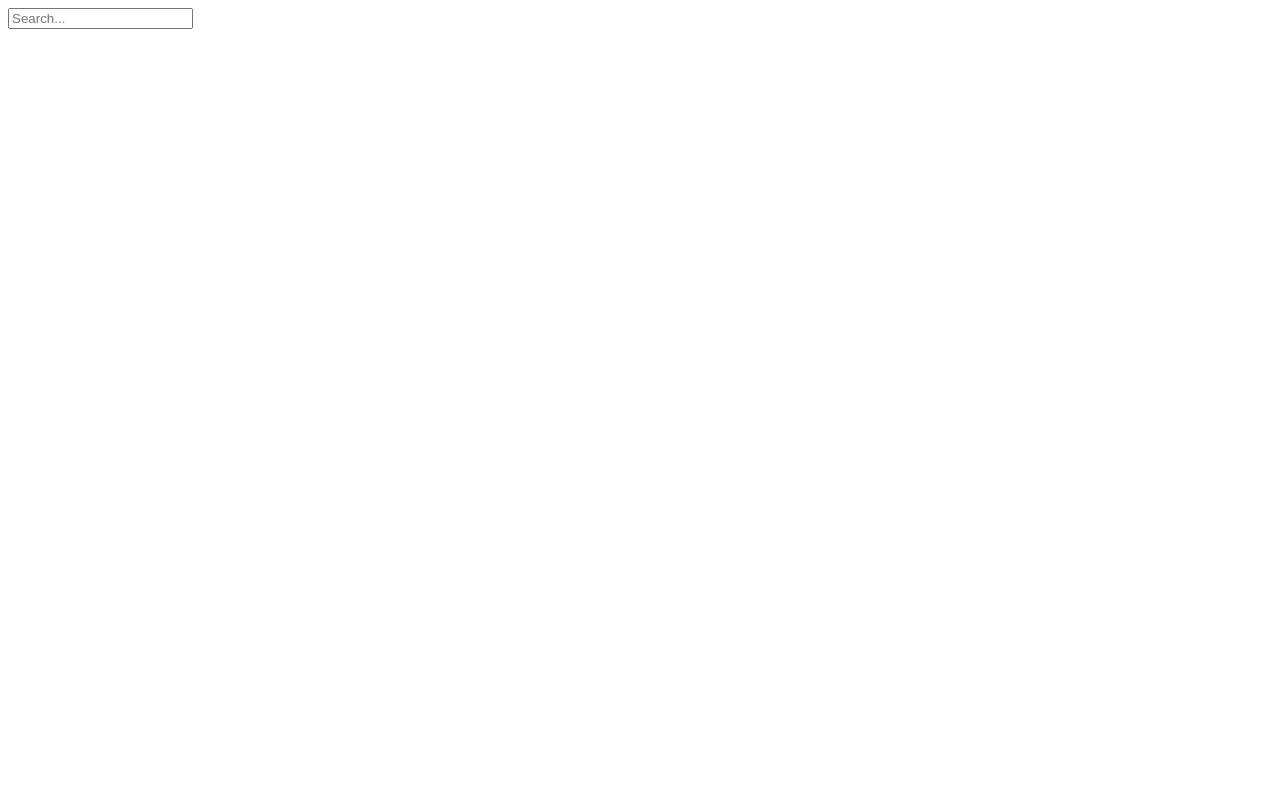
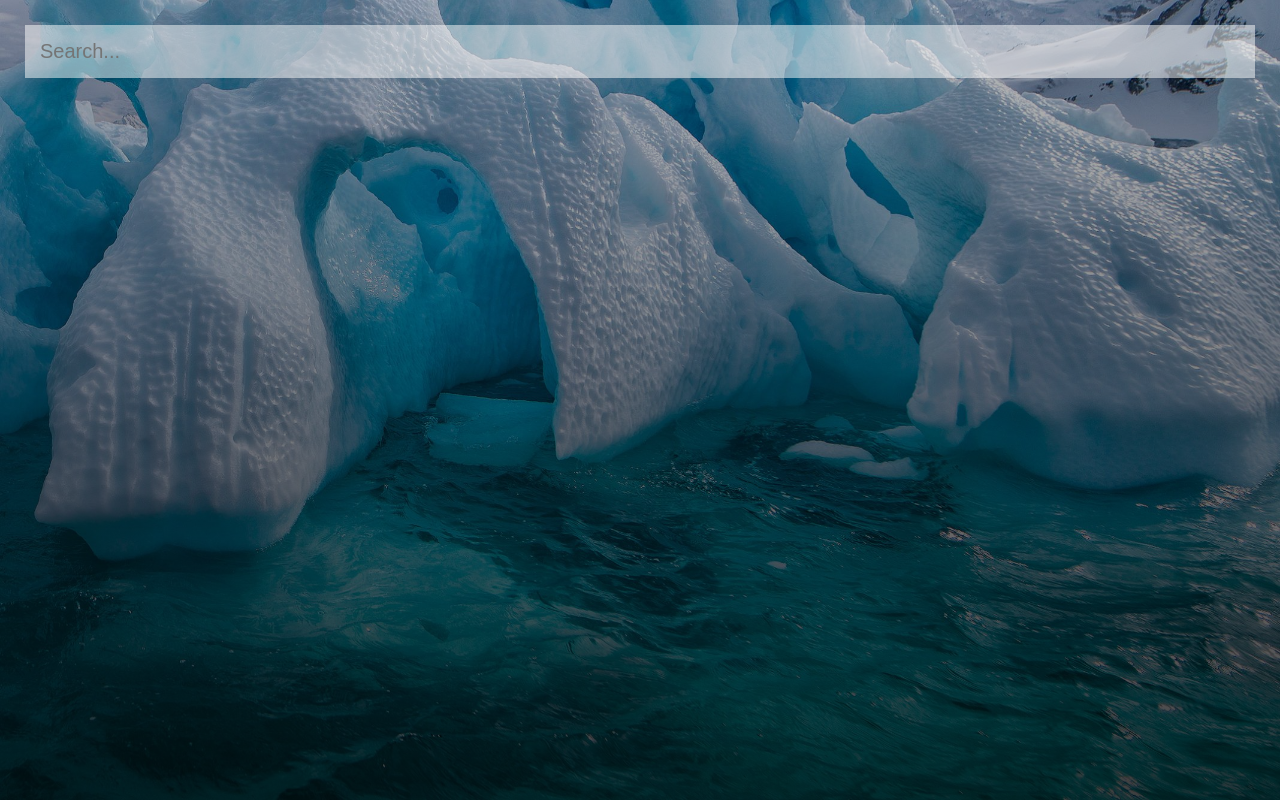
Before and after one commit to nicodmt/Weather_app_API, a Vue app: page / in a window 1280 px wide. Built offline with nearby package versions, Linux system fonts and the light colour scheme.

Commit message:
Added CSS to background and search bar

```diff
--- a/src/App.vue
+++ b/src/App.vue
@@ -20,5 +20,48 @@ export default {
 </script>
 
 <style>
+* {
+  margin: 0;
+  padding: 0;
+  box-sizing: border-box;
+}
 
+body {
+  font-family: 'montserrat', sans-serif;
+}
+
+#app {
+  background-image: url('./assets/cold_weather.jpg');
+  background-size: cover;
+  background-position: bottom;
+  transition: 0.4s;
+}
+
+main{
+  min-height: 100vh;
+  padding: 25px;
+
+  background-image: linear-gradient(to bottom, rgba(0, 0, 0, 0.25), rgba(0, 0, 0, 0.75));
+}
+
+.search-box {
+  width: 100%;
+  margin-bottom: 30px;
+}
+
+.search-box .search-bar{
+  display: block;
+  width: 100%;
+  padding: 15px;
+
+  color: #313131;
+  font-size: 20px;
+
+  appearance: none;
+  border: none;
+  outline: none;
+  background: none;
+
+  background-color: rgba(255, 255, 255, 0.5);
+}
 </style>
```
